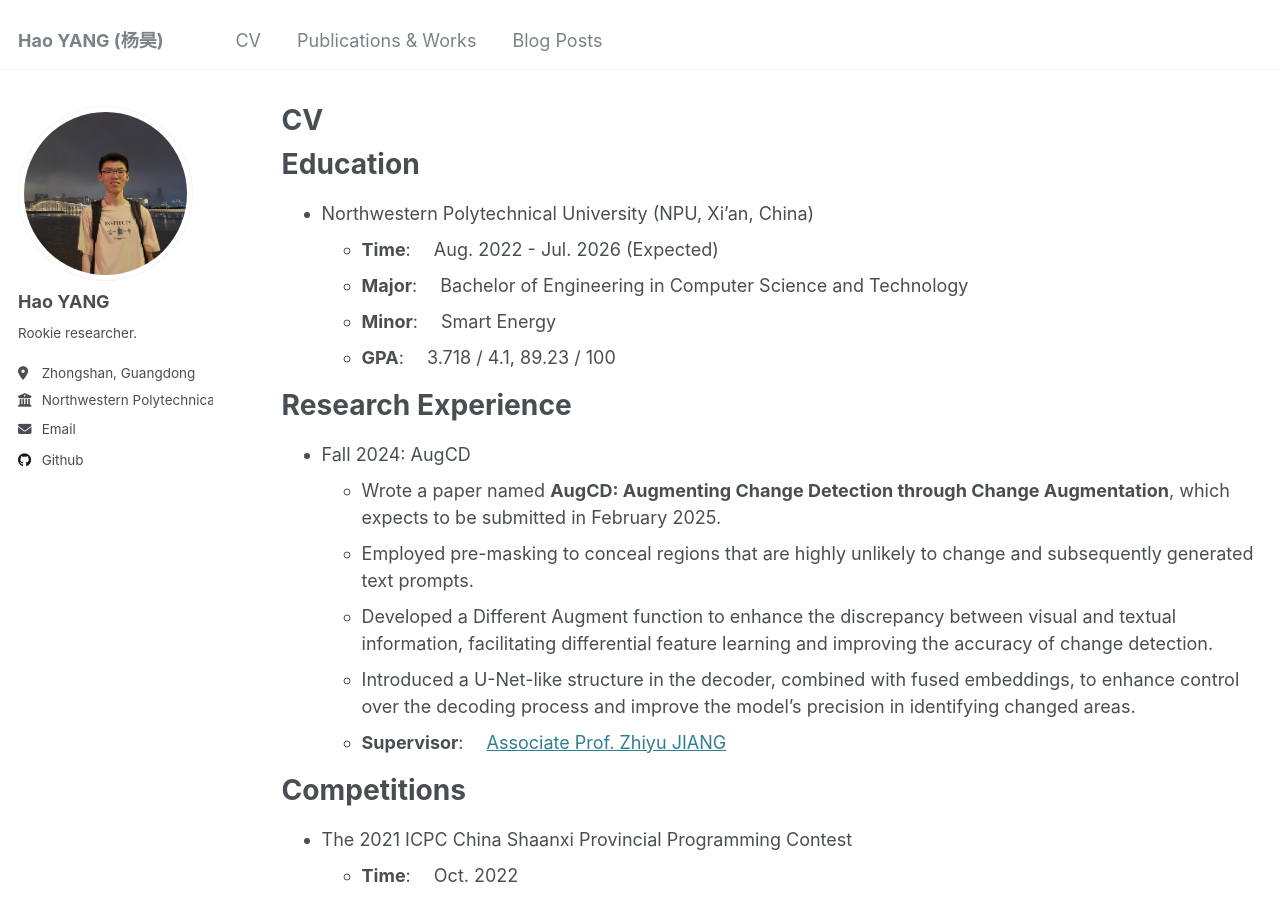
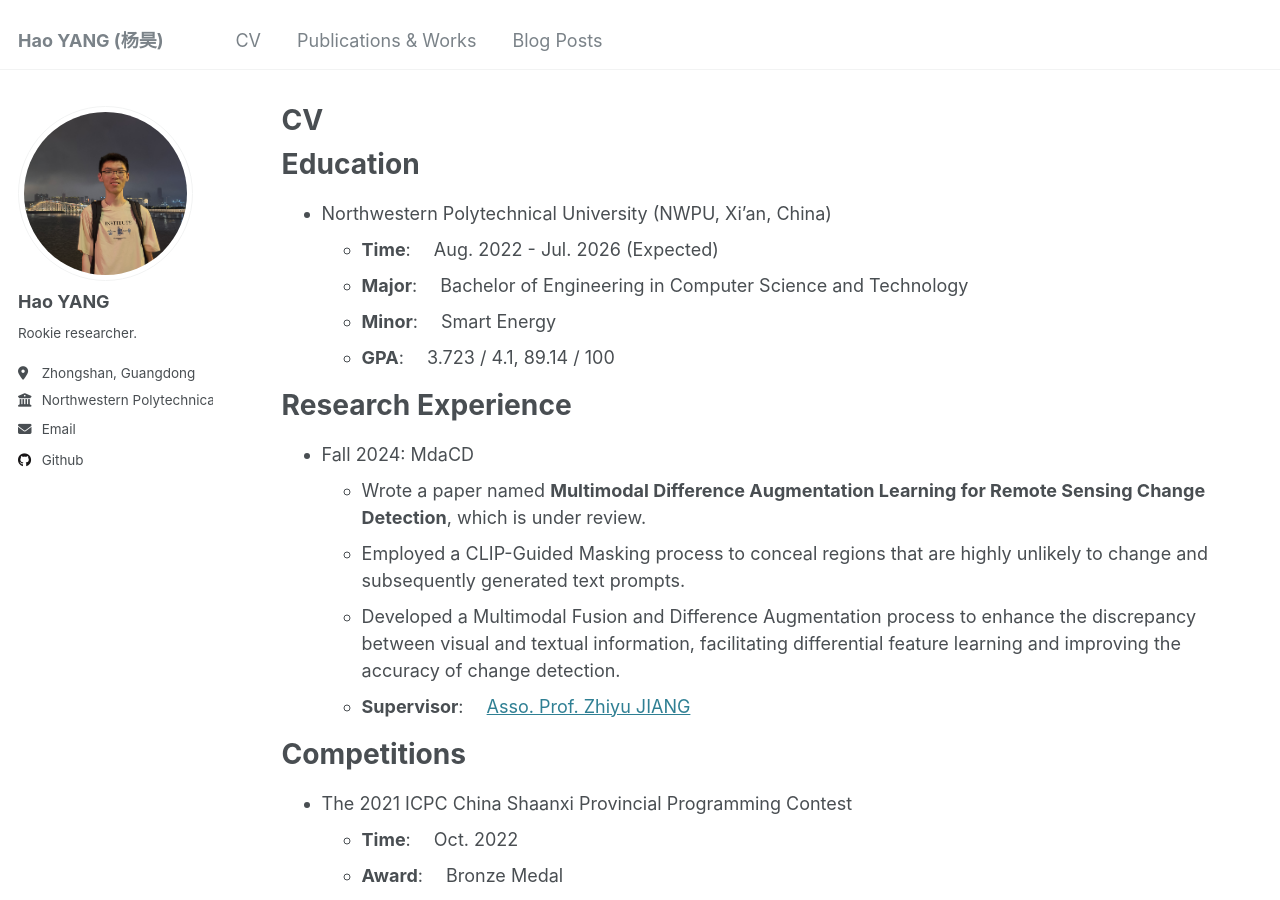
Before and after one commit to haoyangofficial/haoyangofficial.github.io, a Jekyll site: the page built from _pages/cv.md, in a window 1280 px wide and 900 px high. Built offline with Jekyll 4.4.1, drawn with Linux system fonts in a browser that asks for light colours.

Commit message:
Specify CV

```diff
--- a/_pages/cv.md
+++ b/_pages/cv.md
@@ -11,20 +11,19 @@
 
 Education
 ======
-* Northwestern Polytechnical University (NPU, Xi'an, China)
+* Northwestern Polytechnical University (NWPU, Xi'an, China)
   * **Time**:&emsp; Aug. 2022 - Jul. 2026 (Expected)
   * **Major**:&emsp; Bachelor of Engineering in Computer Science and Technology
   * **Minor**:&emsp; Smart Energy
-  * **GPA**:&emsp; 3.718 / 4.1, 89.23 / 100
+  * **GPA**:&emsp; 3.723 / 4.1, 89.14 / 100
 
 Research Experience
 ======
-* Fall 2024: AugCD
-  * Wrote a paper named **AugCD: Augmenting Change Detection through Change Augmentation**, which expects to be submitted in February 2025.
-  * Employed pre-masking to conceal regions that are highly unlikely to change and subsequently generated text prompts.
-  * Developed a Different Augment function to enhance the discrepancy between visual and textual information, facilitating differential feature learning and improving the accuracy of change detection.
-  * Introduced a U-Net-like structure in the decoder, combined with fused embeddings, to enhance control over the decoding process and improve the model's precision in identifying changed areas.
-  * **Supervisor**:&emsp; [Associate Prof. Zhiyu JIANG](https://iopen.nwpu.edu.cn/info/1251/1077.htm)
+* Fall 2024: MdaCD
+  * Wrote a paper named **Multimodal Difference Augmentation Learning for Remote Sensing Change Detection**, which is under review.
+  * Employed a CLIP-Guided Masking process to conceal regions that are highly unlikely to change and subsequently generated text prompts.
+  * Developed a Multimodal Fusion and Difference Augmentation process to enhance the discrepancy between visual and textual information, facilitating differential feature learning and improving the accuracy of change detection.
+  * **Supervisor**:&emsp; [Asso. Prof. Zhiyu JIANG](https://iopen.nwpu.edu.cn/info/1251/1077.htm)
 
 Competitions
 ======
```
Also changed, not shown: _pages/about.md (+2 -0 lines), _publications/2025-2-28-augcd.md (+5 -5 lines).
